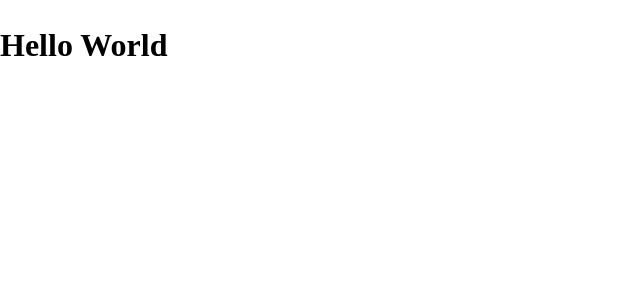
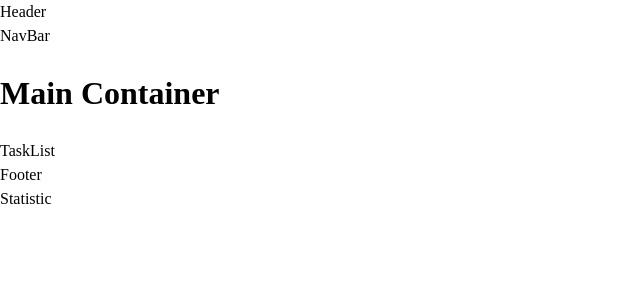
Before and after one commit to thatonesabyrka/taskana, a React (Vite) app: page / in a window 1280 px wide. Shown: the top 300 px of the page, without its empty margins (0-640 px from the left). Built offline with nearby package versions, Linux system fonts and the light colour scheme.

Commit message:
feat: implement initial layout components and integrate AppLayout into App

```diff
--- a/src/App.jsx
+++ b/src/App.jsx
@@ -1,5 +1,5 @@
+import { AppLayout } from './layouts/AppLayout'
+
 export function App() {
-  return (
-    <h1>Hello World</h1>
-  )
+  return <AppLayout />
 }
--- /dev/null
+++ b/src/components/Content.jsx
@@ -0,0 +1,13 @@
+import { NavBar } from './NavBar'
+import { IncomingTasks } from '../pages/IncomingTasks'
+import { SideBar } from './SIdeBar'
+
+export function Content() {
+  return (
+    <div>
+      <NavBar />
+      <IncomingTasks />
+      <SideBar />
+    </div>
+  )
+}
--- /dev/null
+++ b/src/components/Footer.jsx
@@ -0,0 +1,5 @@
+export function Footer() {
+  return (
+    <footer>Footer</footer>
+  )
+}
--- /dev/null
+++ b/src/components/Header.jsx
@@ -0,0 +1,5 @@
+export function Header() {
+  return (
+    <header>Header</header>
+  )
+}
--- /dev/null
+++ b/src/components/MainContainer.jsx
@@ -0,0 +1,10 @@
+import { TaskList } from './TaskList'
+
+export function MainContainer() {
+  return (
+    <main>
+      <h1>Main Container</h1>
+      <TaskList />
+    </main>
+  )
+}
--- /dev/null
+++ b/src/components/NavBar.jsx
@@ -0,0 +1,3 @@
+export function NavBar() {
+  return <nav>NavBar</nav>
+}
--- /dev/null
+++ b/src/components/SIdeBar.jsx
@@ -0,0 +1,9 @@
+import { Statistic } from './Statistic'
+
+export function SideBar() {
+  return (
+    <aside>
+      <Statistic />
+    </aside>
+  )
+}
--- /dev/null
+++ b/src/components/Statistic.jsx
@@ -0,0 +1,5 @@
+export function Statistic() {
+  return (
+    <div>Statistic</div>
+  )
+}
--- /dev/null
+++ b/src/components/TaskList.jsx
@@ -0,0 +1,5 @@
+export function TaskList() {
+  return (
+    <div>TaskList</div>
+  )
+}
--- /dev/null
+++ b/src/layouts/AppLayout.jsx
@@ -0,0 +1,11 @@
+import { Header } from '../components/Header'
+import { Content } from '../components/Content'
+
+export function AppLayout() {
+  return (
+    <div>
+      <Header />
+      <Content />
+    </div>
+  )
+}
--- /dev/null
+++ b/src/pages/IncomingTasks.jsx
@@ -0,0 +1,11 @@
+import { MainContainer } from '../components/MainContainer'
+import { Footer } from '../components/Footer'
+
+export function IncomingTasks() {
+  return (
+    <div>
+      <MainContainer />
+      <Footer />
+    </div>
+  )
+}
```
